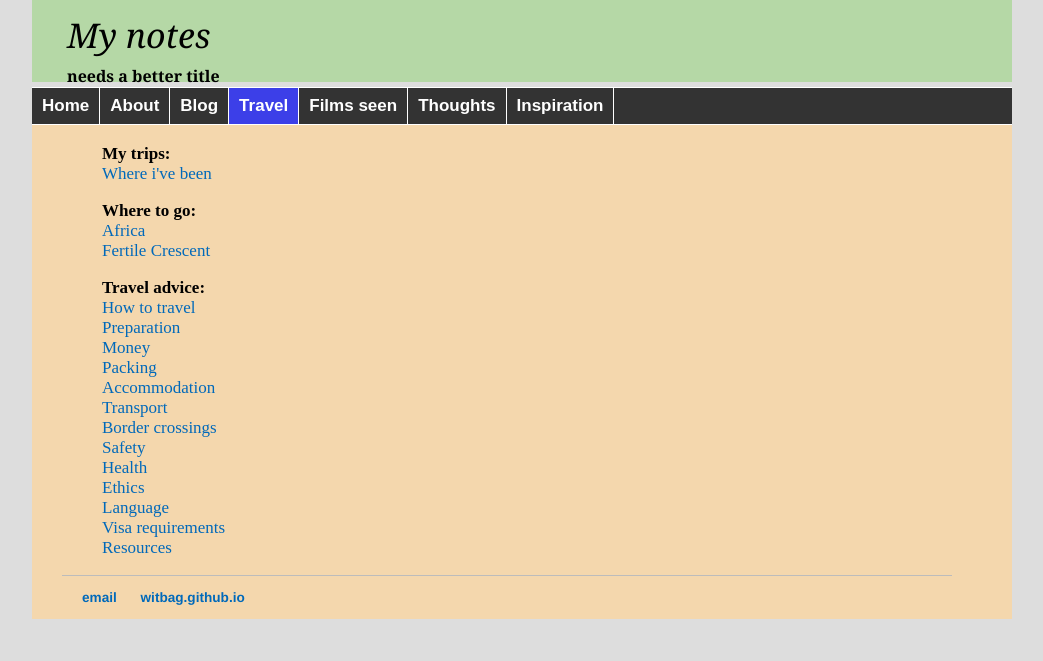
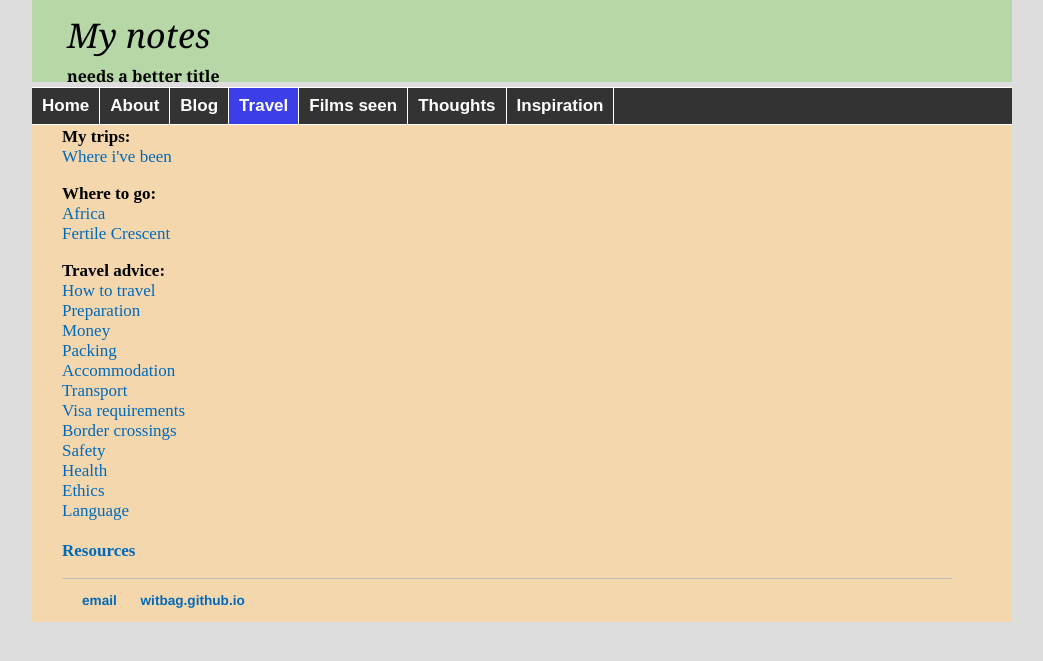
Before and after one commit to witbag/witbag.github.io, a Jekyll site: the page built from travel/index.html, in a window 1280 px wide. Shown: the top 661 px of the page, without its empty margins (118-1161 px from the left). Built offline with Jekyll 4.4.1, drawn with Linux system fonts in a browser that asks for light colours.

Commit message:
Update index.html

```diff
--- a/travel/index.html
+++ b/travel/index.html
@@ -2,13 +2,14 @@
 layout: travel
 title: Travel
 ---
-<ul>
 <br>
 <b>My trips:</b><br>
 <a href="pasttrips.html">Where i've been</a></p>
+
 <b>Where to go:</b><br>
 <a href="africa.html">Africa</a><br>
 <a href="westasia.html">Fertile Crescent</a></p>
+
 <b>Travel advice:</b><br>
 <a href="waystotravel.html">How to travel</a><br>
 <a href="preparation.html">Preparation</a><br>
@@ -16,12 +17,11 @@ title: Travel
 <a href="packing.html">Packing</a><br>
 <a href="accommodation.html">Accommodation</a><br>
 <a href="transport.html">Transport</a><br>
+<a href="visas.html">Visa requirements</a><br>
 <a href="borders.html">Border crossings</a><br>
 <a href="safety.html">Safety</a><br>
 <a href="health.html">Health</a><br>
 <a href="ethics.html">Ethics</a><br>
 <a href="lang.html">Language</a><br>
-<a href="visas.html">Visa requirements</a><br>
-<a href="resources.html">Resources</a></p>
-
-</ul>
+<br>
+<a href="resources.html"><b>Resources</b></a></p>
```
